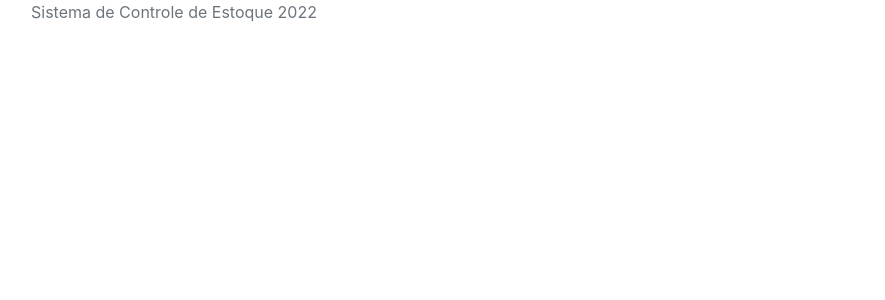
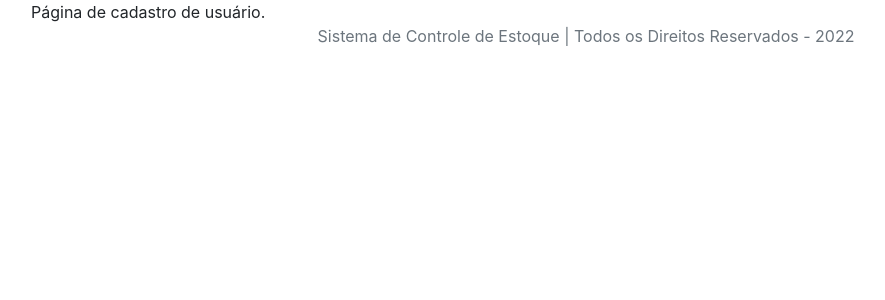
Before and after one commit to paulowolfgang/controle-estoque-web, a PHP site: template App/Views/user/register.php in a window 1280 px wide. Shown: the top 300 px of the page, without its empty margins (54-939 px from the left). Run offline with PHP 8.4, Linux system fonts and the light colour scheme; the template is opened without the code that fills it, so the values that code supplies are empty; some libraries are stand-ins or nearby versions.

Commit message:
Criação do controller de usuário e método de cadastro

```diff
--- a/App/Controllers/Controller.php
+++ b/App/Controllers/Controller.php
@@ -7,16 +7,18 @@
 		protected $app;
 		private   $viewVar;
 
+		// Função construtora
 		public function __construct($app)
 		{
 			$this->setViewParam('nameController', $app->getControllerName());
 		}
 
+		// Função que monta o layout da aplicação
 		public function render($view)
 		{
 			$viewVar = $this->getViewVar();
 
-			//Monta o layout da página
+			// Arquivos com as partes do layout da página
 			require_once PATH . '/App/Views/layouts/header.php';
 			require_once PATH . '/App/Views/layouts/menu.php';
         	require_once PATH . '/App/Views/' . $view . '.php';
--- a/App/Controllers/HomeController.php
+++ b/App/Controllers/HomeController.php
@@ -2,6 +2,7 @@
 
 	namespace App\Controllers;
 
+	// Método que renderiza o dashboard da aplicação
 	class HomeController extends Controller
 	{
 		public function index()
--- a/App/Views/home/index.php
+++ b/App/Views/home/index.php
@@ -1,3 +1,3 @@
-<div>
-     <h1><?php echo TITLE; ?></h1>
+<div class="container">
+     Página de início
 </div>
--- a/App/Views/layouts/footer.php
+++ b/App/Views/layouts/footer.php
@@ -1,8 +1,10 @@
 	<footer class="footer">
     	<div class="container">
-        	<p class="text-muted">
-	        	Sistema de Controle de Estoque 2022
-        	</p>
+        	<center>
+        		<p class="text-muted">
+        			Sistema de Controle de Estoque | Todos os Direitos Reservados - 2022
+        		</p>
+        	</center>
     	</div>
 	</footer>
 
--- a/App/Views/layouts/menu.php
+++ b/App/Views/layouts/menu.php
@@ -1,8 +1,10 @@
 <nav class="navbar navbar-expand-lg navbar-light bg-light">
+  <div class="container">
     <button class="navbar-toggler" type="button" data-toggle="collapse" data-target="#navbarTogglerDemo03" aria-controls="navbarTogglerDemo03" aria-expanded="false" aria-label="Toggle navigation">
       <span class="navbar-toggler-icon"></span>
     </button>
-  <a class="navbar-brand" href="#"> Controle de Estoque </a>
+
+    <a class="navbar-brand" href="http://<?php echo APP_HOST; ?>"> Controle de Estoque </a>
 
     <div class="collapse navbar-collapse" id="navbarTogglerDemo03">
       <ul class="navbar-nav mr-auto mt-2 mt-lg-0">
@@ -23,4 +25,5 @@
         </li>
       </ul>
     </div>
+  </div>
 </nav>
--- a/App/Views/user/register.php
+++ b/App/Views/user/register.php
@@ -0,0 +1,3 @@
+<div class="container">
+     Página de cadastro de usuário.
+</div>
```
Also changed, not shown: App/Controllers/UserController.php (+22 -0 lines), App/Models/DAO/userDAO.php (added), App/Models/Entities/User.php (added). Lines whose indentation alone changed are shown as unchanged.
